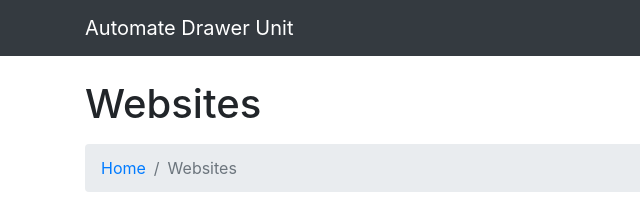
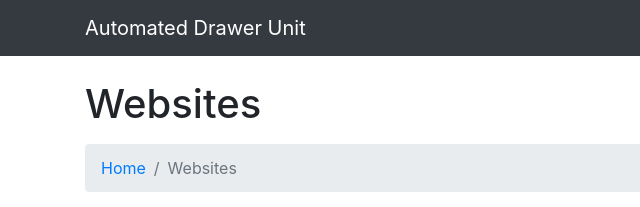
Before and after one commit to jesidhn97/Horizons, a website: page faq.html in a window 1280 px wide. Shown: the top 207 px of the page, 0-640 px from the left. Drawn offline with Linux system fonts and the light colour scheme.

Commit message:
Update faq.html

```diff
--- a/faq.html
+++ b/faq.html
@@ -8,7 +8,7 @@
   <meta name="description" content="">
   <meta name="author" content="">
 
-  <title>Automated Desk Unit</title>
+  <title>Automated Drawer Unit</title>
 
   <!-- Bootstrap core CSS -->
   <link href="vendor/bootstrap/css/bootstrap.min.css" rel="stylesheet">
@@ -23,7 +23,7 @@
   <!-- Navigation -->
   <nav class="navbar fixed-top navbar-expand-lg navbar-dark bg-dark fixed-top">
     <div class="container">
-      <a class="navbar-brand" href="index.html">Automate Drawer Unit</a>
+      <a class="navbar-brand" href="index.html">Automated Drawer Unit</a>
       <button class="navbar-toggler navbar-toggler-right" type="button" data-toggle="collapse" data-target="#navbarResponsive" aria-controls="navbarResponsive" aria-expanded="false" aria-label="Toggle navigation">
         <span class="navbar-toggler-icon"></span>
       </button>
```
